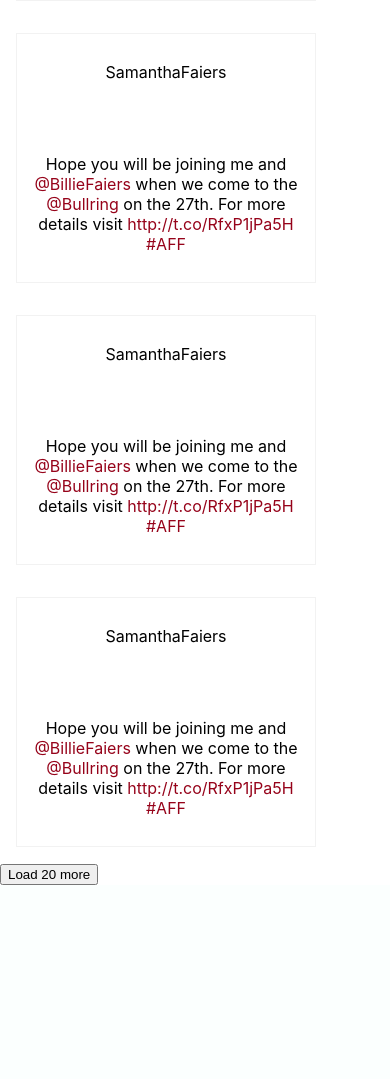
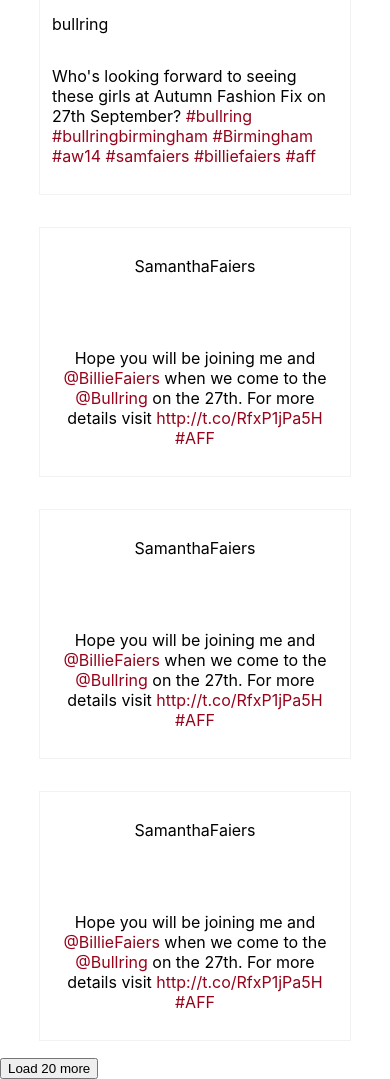
Before and after one commit to leightechtests/383-tech-test, a PHP site: page / in a window 390 px wide. Shown: the part 3236-4315 px from the top of the page. Before the commit the page ends 4121 px from the top, so only its background shows below. Run offline with PHP 8.4, Linux system fonts and the light colour scheme.

Commit message:
added media query

```diff
--- a/index.css
+++ b/index.css
@@ -8,6 +8,7 @@
   flex-wrap: wrap;
   align-items: center;
   width: 100vw;
+  justify-content: center;
 }
 
 .manualContainer {
@@ -116,10 +117,21 @@
 
 /* SMARTPHONES PORTRAIT */
 @media only screen and (max-width: 420px) {
+  #container {
+    flex-direction: column;
+  }
+  .manualContainer,
+  .instagramContainer,
+  .twitterContainer {
+    width: 80vw;
+  }
   #buttonContainer {
     width: 100%;
     flex-direction: column;
     align-items: center;
+  }
+  #header {
+    height: 60vh;
   }
 }
 
```
